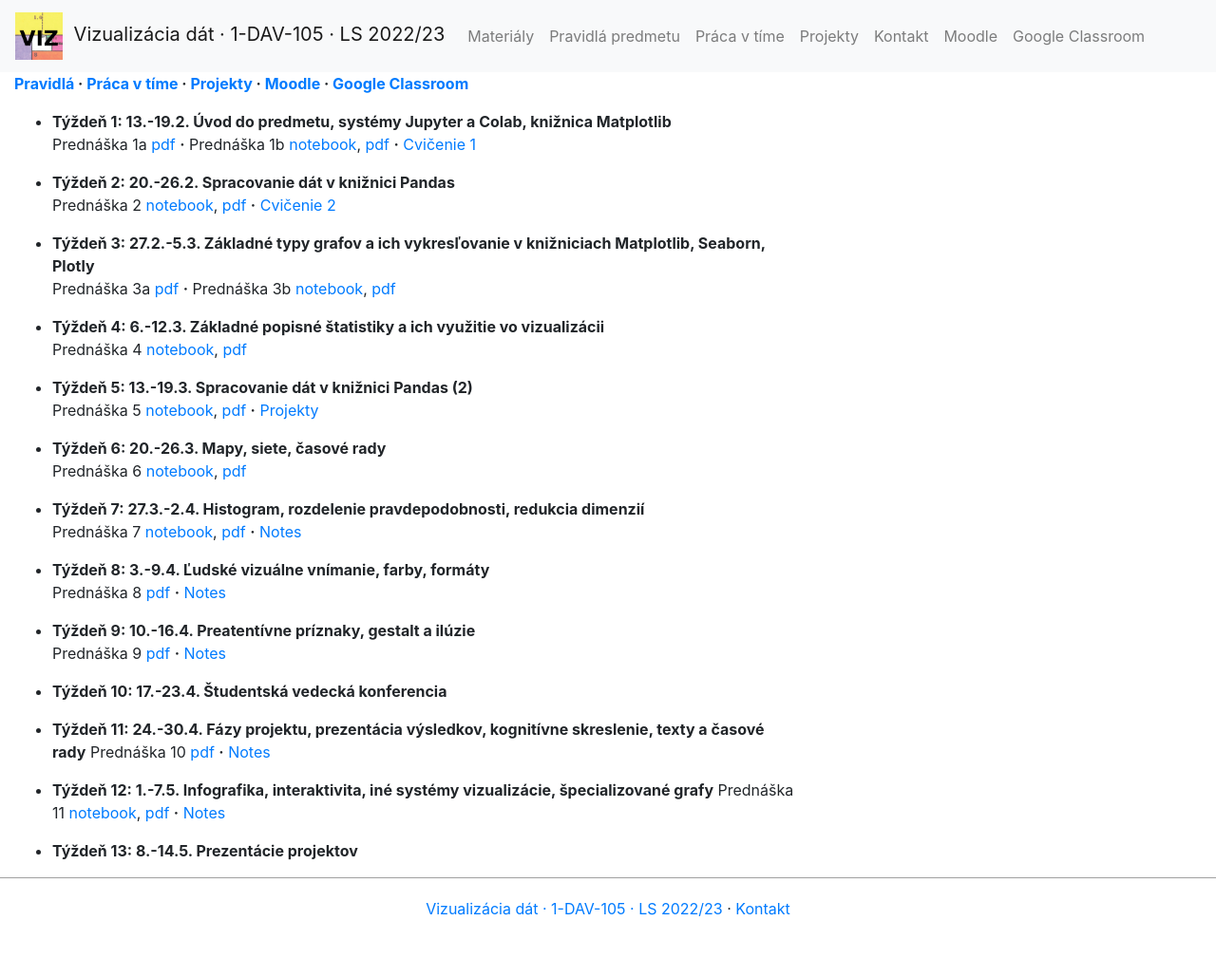
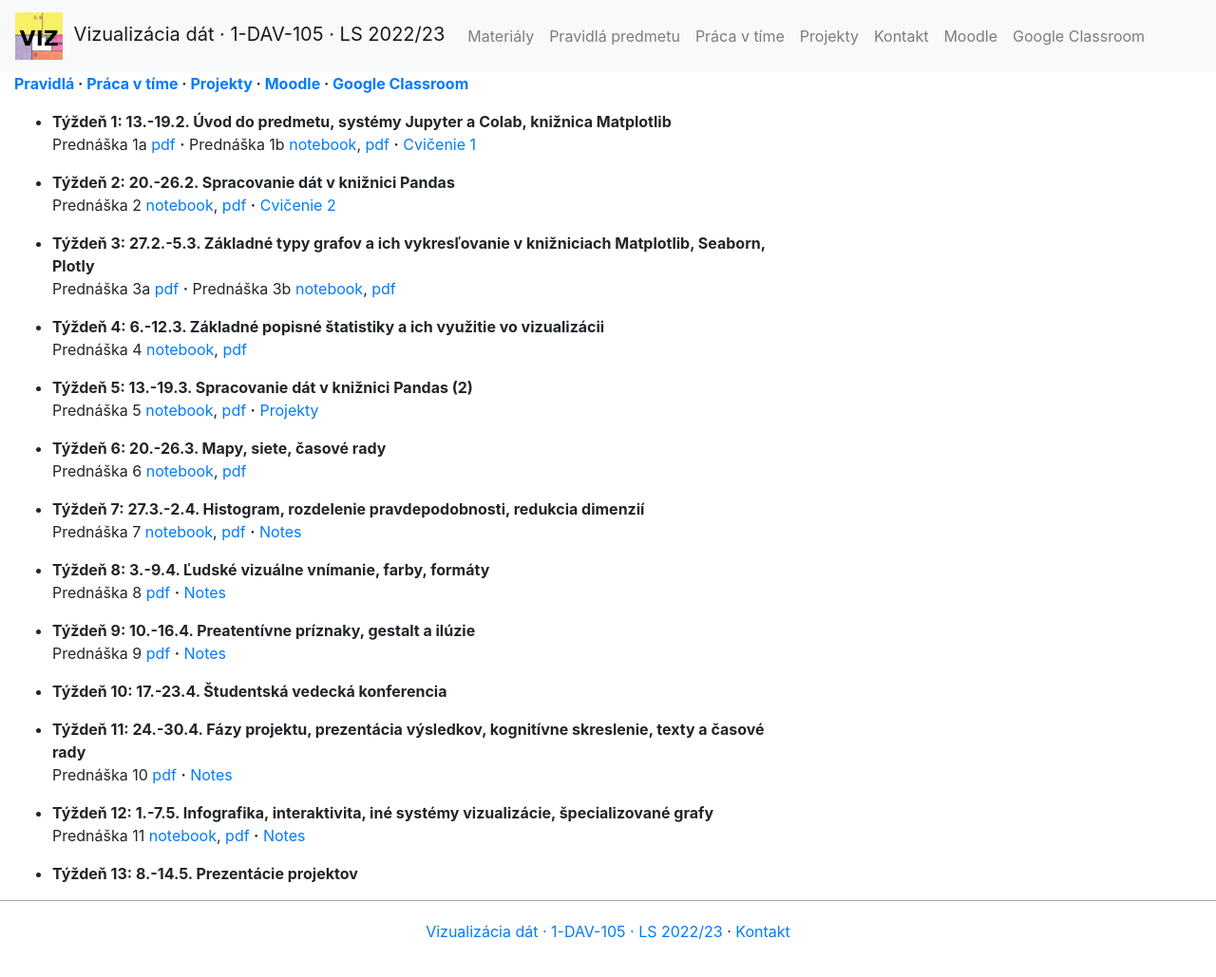
Before and after one commit to bbrejova/viz, a Jekyll site: the page built from index.md, in a window 1280 px wide. Shown: the whole page at 95% size. Built offline with Jekyll 4.4.1, drawn with Linux system fonts in a browser that asks for light colours; nearby versions of some CDN libraries; our own code applies the rules of GitHub Pages for plain Markdown files; before the commit the page ends 1005 px from its top, so only the background shows below that.

```diff
--- a/index.md
+++ b/index.md
@@ -30,10 +30,10 @@ Prednáška 9 [pdf](./pdf/L09_Preattentive_and_Gestalt.pdf) **·** [Notes](./L09
 
 * **Týždeň 10: 17.-23.4. Študentská vedecká konferencia**
 
-* **Týždeň 11: 24.-30.4. Fázy projektu, prezentácia výsledkov, kognitívne skreslenie, texty a časové rady**
+* **Týždeň 11: 24.-30.4. Fázy projektu, prezentácia výsledkov, kognitívne skreslenie, texty a časové rady**<br>
 Prednáška 10 [pdf](./pdf/L10_Presentation_and_text.pdf) **·** [Notes](./L10-notes.md)
 
-* **Týždeň 12: 1.-7.5. Infografika, interaktivita, iné systémy vizualizácie, špecializované grafy**
+* **Týždeň 12: 1.-7.5. Infografika, interaktivita, iné systémy vizualizácie, špecializované grafy**<br>
 Prednáška 11 [notebook](https://colab.research.google.com/github/bbrejova/viz/blob/master/notebooks/L11_Miscelaneous.ipynb), [pdf](./pdf/L11_Miscelaneous.pdf) **·** [Notes](./L11-notes.md)
 
 * **Týždeň 13: 8.-14.5. Prezentácie projektov**
```
